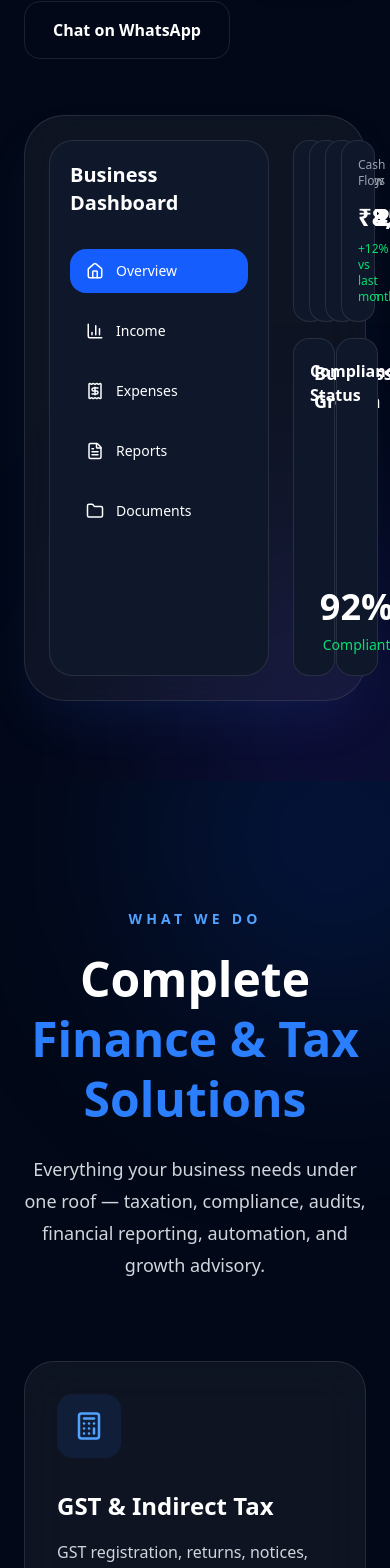
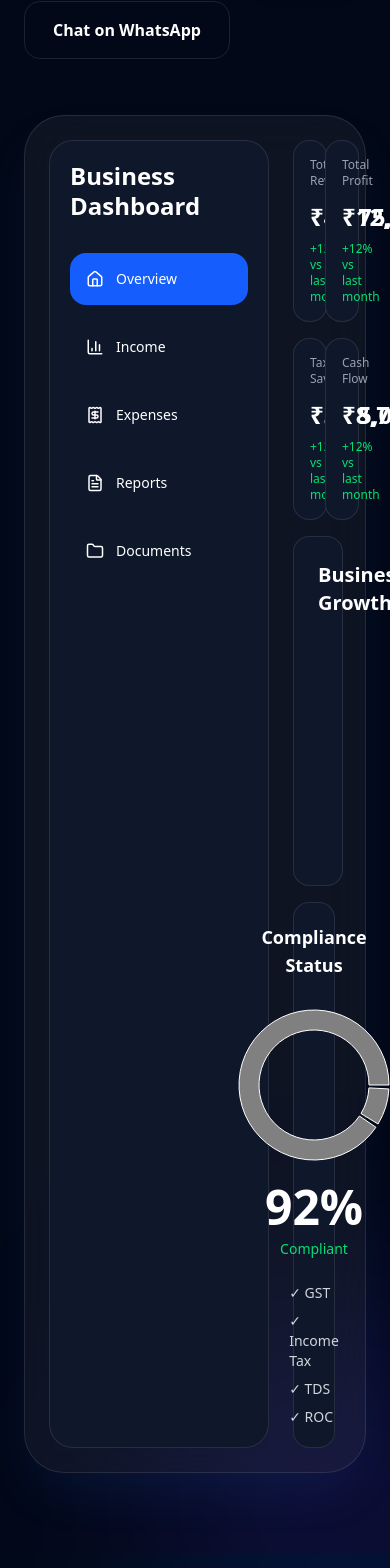
Before and after one commit to nithinreddyavula/taxin60sec, a Next.js app: page / in a window 390 px wide. Shown: the part 833-2401 px from the top of the page. Built offline with nearby package versions, Linux system fonts and the light colour scheme.

Commit message:
fix hero page

```diff
--- a/sections/Hero.tsx
+++ b/sections/Hero.tsx
@@ -124,9 +124,11 @@ export default function Hero() {
             {/* SIDEBAR */}
             <div className="bg-[#0f172a] rounded-3xl p-5 border border-white/10">
 
-              <h3 className="text-xl font-bold">
+              <h3 className="text-2xl font-bold leading-tight">
 
-                Business Dashboard
+                Business
+                <br />
+                Dashboard
 
               </h3>
 
@@ -143,22 +145,20 @@ export default function Hero() {
 
                     const Icon = item.icon;
 
-                    const Comp = Icon as any;
-
                     return (
 
                       <div
                         key={i}
-                        className={`flex items-center gap-3 px-4 py-3 rounded-2xl ${
+                        className={`flex items-center gap-3 px-4 py-4 rounded-2xl transition cursor-pointer ${
                           i === 0
                             ? "bg-blue-600"
                             : "hover:bg-white/5"
-                        } transition cursor-pointer`}
+                        }`}
                       >
 
-                        <Comp size={18} />
+                        <Icon size={18} />
 
-                        <span className="text-sm">
+                        <span className="text-sm font-medium">
 
                           {item.name}
 
@@ -179,7 +179,7 @@ export default function Hero() {
             <div>
 
               {/* TOP CARDS */}
-              <div className="grid grid-cols-4 gap-4">
+              <div className="grid grid-cols-2 lg:grid-cols-4 gap-4">
 
                 {
                   [
@@ -220,14 +220,14 @@ export default function Hero() {
               </div>
 
               {/* GRAPH + DONUT */}
-              <div className="grid grid-cols-3 gap-4 mt-4">
+              <div className="grid grid-cols-1 lg:grid-cols-3 gap-4 mt-4">
 
                 {/* GRAPH */}
-                <div className="col-span-2 bg-[#0f172a] rounded-2xl p-5 border border-white/10">
+                <div className="col-span-2 bg-[#0f172a] rounded-2xl p-6 border border-white/10 min-h-[320px]">
 
                   <div className="flex items-center justify-between">
 
-                    <h3 className="font-bold text-lg">
+                    <h3 className="font-bold text-xl">
 
                       Business Growth
 
@@ -241,7 +241,7 @@ export default function Hero() {
 
                   </div>
 
-                  <div className="h-[220px] mt-4">
+                  <div className="h-[220px] mt-6">
 
                     <ResponsiveContainer width="100%" height="100%">
 
@@ -279,6 +279,7 @@ export default function Hero() {
                           type="monotone"
                           dataKey="value"
                           stroke="#3b82f6"
+                          strokeWidth={3}
                           fillOpacity={1}
                           fill="url(#color)"
                         />
@@ -292,15 +293,15 @@ export default function Hero() {
                 </div>
 
                 {/* DONUT */}
-                <div className="bg-[#0f172a] rounded-2xl p-5 border border-white/10 flex flex-col items-center justify-center">
+                <div className="bg-[#0f172a] rounded-2xl p-5 border border-white/10 flex flex-col items-center justify-center min-h-[320px]">
 
-                  <h3 className="font-bold">
+                  <h3 className="font-bold text-lg text-center">
 
                     Compliance Status
 
                   </h3>
 
-                  <div className="w-full h-[180px]">
+                  <div className="w-[180px] h-[180px] mt-4">
 
                     <ResponsiveContainer width="100%" height="100%">
 
@@ -308,8 +309,9 @@ export default function Hero() {
 
                         <Pie
                           data={complianceData}
-                          innerRadius={50}
-                          outerRadius={70}
+                          innerRadius={55}
+                          outerRadius={75}
+                          paddingAngle={3}
                           dataKey="value"
                         />
 
@@ -319,7 +321,7 @@ export default function Hero() {
 
                   </div>
 
-                  <h2 className="text-4xl font-bold">
+                  <h2 className="text-5xl font-bold mt-2">
 
                     92%
 
@@ -330,6 +332,15 @@ export default function Hero() {
                     Compliant
 
                   </p>
+
+                  <div className="mt-6 space-y-2 text-sm text-gray-300">
+
+                    <p>✓ GST</p>
+                    <p>✓ Income Tax</p>
+                    <p>✓ TDS</p>
+                    <p>✓ ROC</p>
+
+                  </div>
 
                 </div>
 
```
Lines whose indentation alone changed are shown as unchanged.
